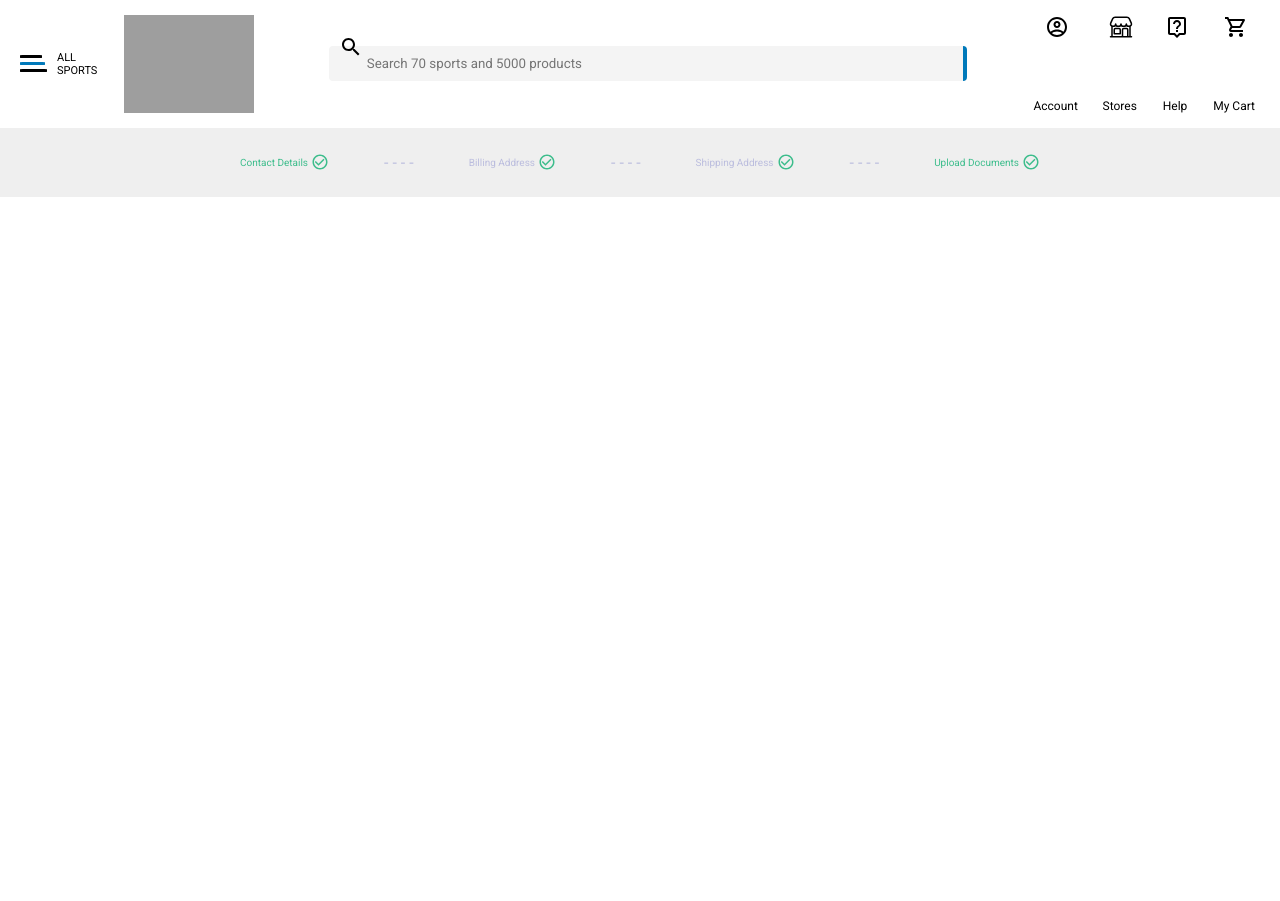
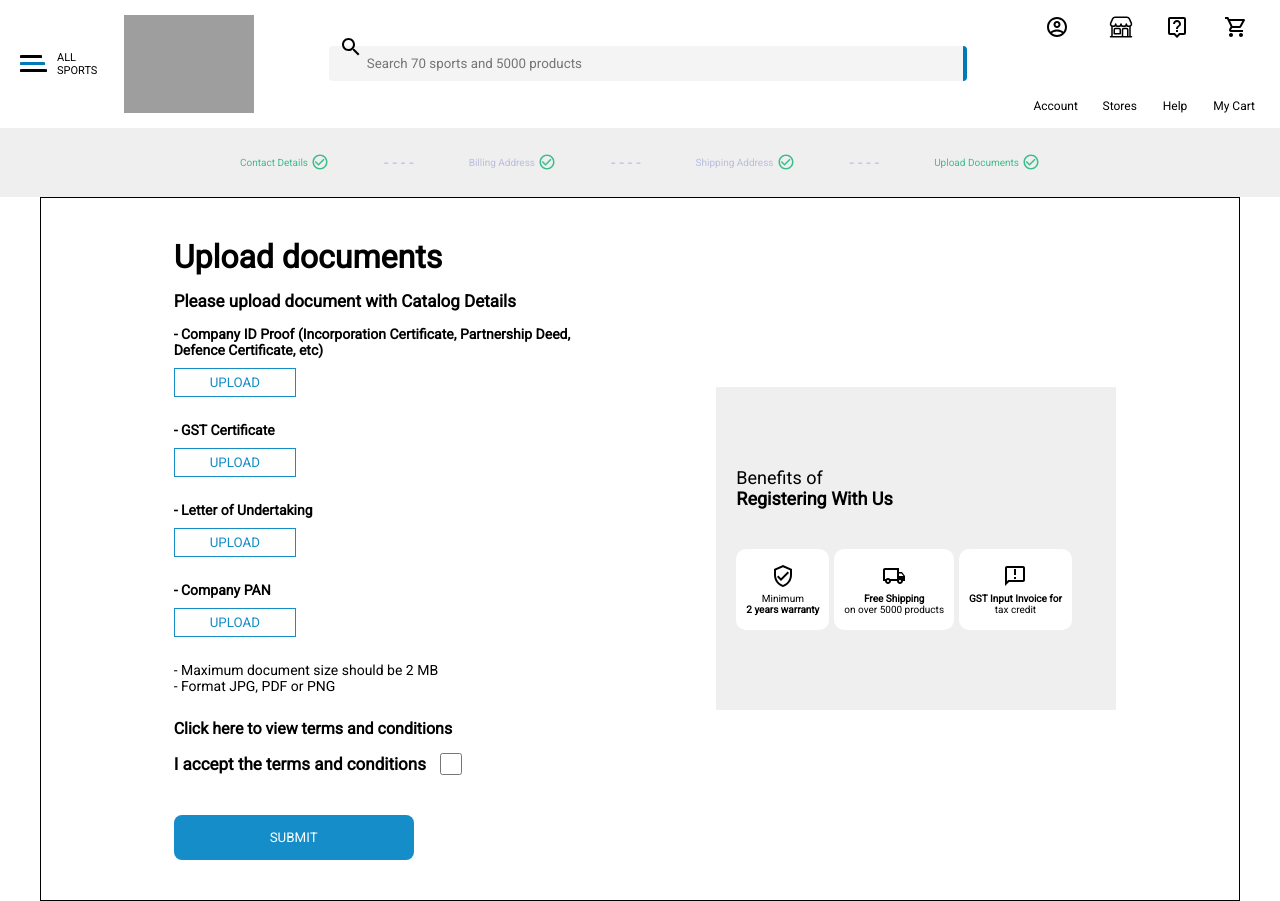
Before and after one commit to Mdakhib/dechathlon-b2b, a React (Create React App) app: page /upload in a window 1280 px wide. Before the commit the page ends 800 px from the top, so only its background shows below. Built offline with nearby package versions, Linux system fonts and the light colour scheme; grey boxes are pictures that could not be loaded.

Commit message:
upload section added with styling

```diff
--- a/src/components/BenifitsContainer/benifits.css
+++ b/src/components/BenifitsContainer/benifits.css
@@ -1,4 +1,7 @@
-.benifitsCardContainer {}
+.benifitsCardContainer {
+    padding: 0px 10px 0px 10px;
+
+}
 
 .benifirCardWrap {
     background: #efefef;
--- a/src/components/CompanyDetails/comapanyDetail.css
+++ b/src/components/CompanyDetails/comapanyDetail.css
@@ -90,6 +90,7 @@
 }
 
 .gstWrap p {
+    font-weight: 700;
     font-size: 12px;
     padding-right: 18px;
 }
@@ -134,6 +135,72 @@
     padding: 15px 20px;
 }
 
+.cardUploadInputContainer{
+    padding: 40px 20px 40px 20px;
+
+}
+
+
+.cardUploadHeader {
+    font-size: 17px;
+    font-weight: 700;
+    padding: 15px 0;
+}
+
+
+.uploadContent {
+    font-weight: 700;
+    font-size: 14px;
+    max-width: 400px;
+}
+
+
+
+.uploadInput {
+    border: 1px solid #158DC8;
+    padding: 6px 35px;
+    color: #158DC8;
+    background: none;
+    margin: 10px 0 25px 0;
+}
+
+.uploadFormat {
+    font-size: 14px;
+    font-weight: 300;
+}
+
+.termsConditionWrap {
+    display: flex;
+    padding: 15px 0px 15px;
+    align-items: center;
+}
+
+.termsConditionWrap p {
+    font-weight: 700;
+    font-size: 17px;
+    padding-right: 14px;
+}
+
+.termsConditionWrap input {
+    width: 22px;
+    height: 22px;
+}
+
+.cardSubmitBtnWrap {
+    width: 60%;
+    padding: 25px 0 0 0;
+}
+
+.cardSubmitBtnWrap button {
+    width: 100%;
+    text-transform: uppercase;
+    background: #158DC8;
+    color: #ffffff;
+    border-radius: 0.5rem;
+    border: none;
+    padding: 15px 20px;
+}
+
 @media screen and (max-width:768px) {
     .companyDetailContainer {
         justify-content: center;
@@ -144,6 +211,16 @@
     }
 
     .cardInputContainer {
+        padding: 40px 15px 40px 15px;
+
+    }
+
+    .cardSubmitBtnWrap {
+        width: 100%;
+        padding: 25px 0 0 0;
+    }
+
+    .cardUploadInputContainer {
         padding: 40px 15px 40px 15px;
 
     }
@@ -166,4 +243,9 @@
     .cardBtnWrap {
         padding: 20px 0 0 0;
     }
+
+    .termsConditionWrap p {
+        font-size: 16px;
+        padding-right: 10px;
+    }
 }
--- /dev/null
+++ b/src/components/UploadCardContainer/UploadCardContainer.js
@@ -0,0 +1,13 @@
+import React from "react";
+import BenifitsCard from "../BenifitsContainer/BenifitsCard";
+import "../CompanyDetails/comapanyDetail.css";
+import UploadCardDetail from "./UploadCardDetail";
+
+export default function UploadCardContainer() {
+  return (
+    <div className="companyDetailContainer">
+      <UploadCardDetail />
+      <BenifitsCard />
+    </div>
+  );
+}
--- /dev/null
+++ b/src/components/UploadCardContainer/UploadCardDetail.js
@@ -0,0 +1,59 @@
+import React from "react";
+import { Link } from "react-router-dom";
+import "../CompanyDetails/comapanyDetail.css";
+
+const UploadCardDetail = () => {
+  return (
+    <>
+      <div className="cardUploadInputContainer">
+        <h1>Upload documents</h1>
+        <p className="cardUploadHeader">
+          Please upload document with Catalog Details
+        </p>
+        <div className="uploadContentWrap">
+          <p className="uploadContent">
+            - Company ID Proof (Incorporation Certificate, Partnership Deed,
+            Defence Certificate, etc)
+          </p>
+          <button className="uploadInput " type="submit">
+            UPLOAD
+          </button>
+        </div>
+        <div className="uploadContentWrap">
+          <p className="uploadContent">- GST Certificate</p>
+          <button className="uploadInput " type="submit">
+            UPLOAD
+          </button>
+        </div>
+        <div className="uploadContentWrap">
+          <p className="uploadContent">- Letter of Undertaking</p>
+          <button className="uploadInput " type="submit">
+            UPLOAD
+          </button>
+        </div>
+        <div className="uploadContentWrap">
+          <p className="uploadContent">- Company PAN</p>
+          <button className="uploadInput " type="submit">
+            UPLOAD
+          </button>
+        </div>
+        <p className="uploadFormat">- Maximum document size should be 2 MB</p>
+        <p className="uploadFormat">- Format JPG, PDF or PNG</p>
+        <p style={{ fontWeight: "700", paddingTop: "25px",fontSize:'16px' }}>
+          Click here to view terms and conditions
+        </p>
+        <div className="termsConditionWrap">
+          <p>I accept the terms and conditions </p>
+          <input type="checkbox" />
+        </div>
+        <div className="cardSubmitBtnWrap">
+          <Link to="/">
+            <button type="submit">Submit</button>
+          </Link>
+        </div>
+      </div>
+    </>
+  );
+};
+
+export default UploadCardDetail;
--- a/src/pages/UploadDocuments.js
+++ b/src/pages/UploadDocuments.js
@@ -1,12 +1,14 @@
 import React from 'react';
 import UploadDocumentContainer from '../components/CheckedContainer/UploadDocumentContainer';
+import UploadCardContainer from "../components/UploadCardContainer/UploadCardContainer";
 
 const UploadDocuments = () => {
-    return (
-        <>
-           <UploadDocumentContainer/>
-        </>
-    );
+  return (
+    <>
+      <UploadDocumentContainer />
+      <UploadCardContainer />
+    </>
+  );
 };
 
 export default UploadDocuments;
```
